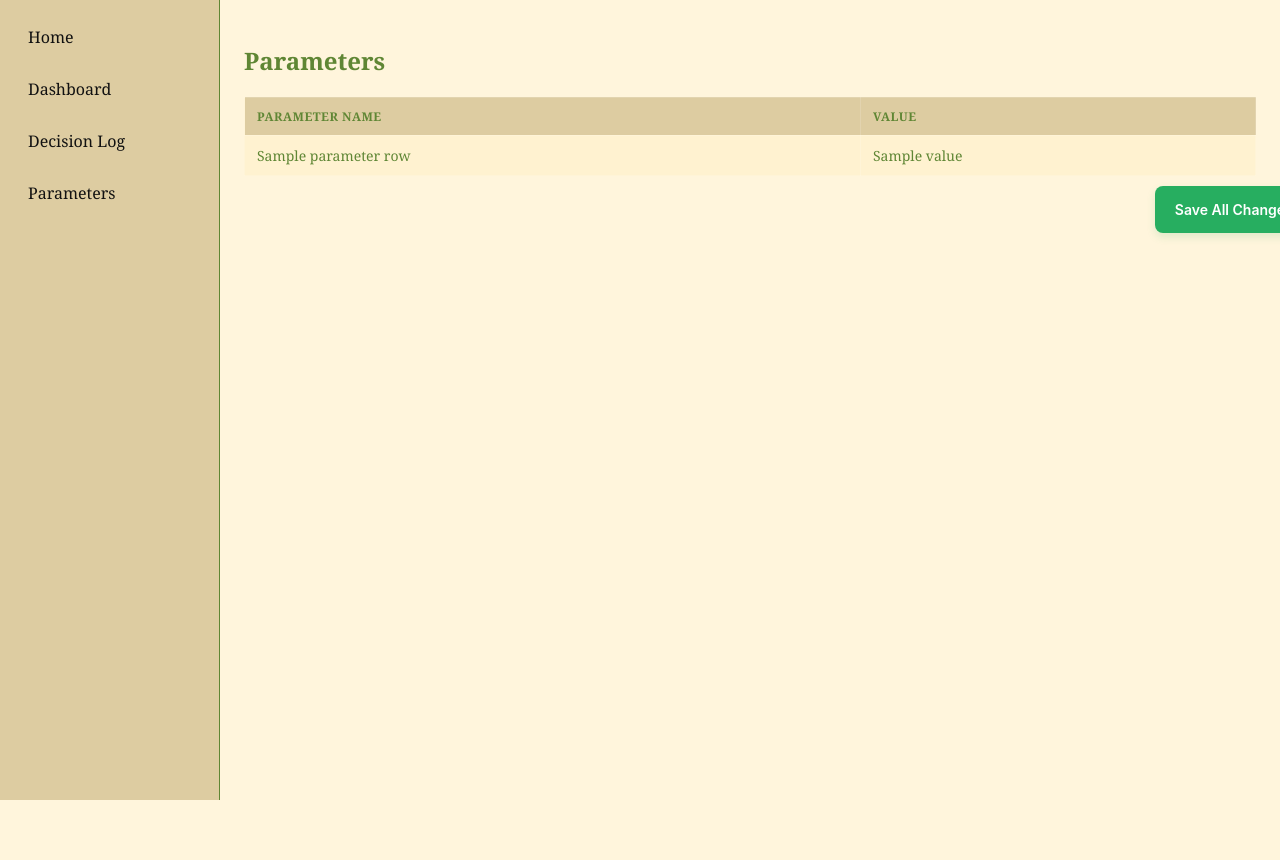
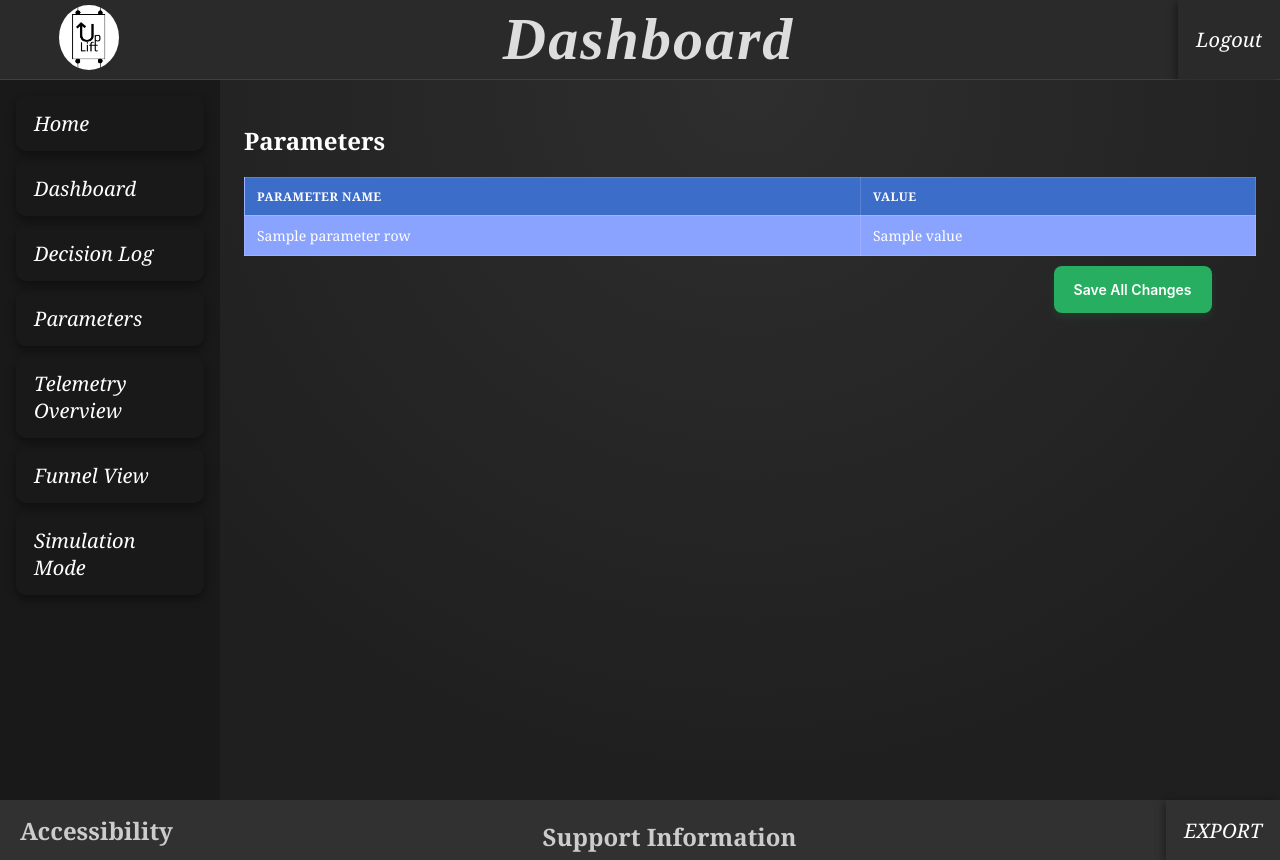
Before and after one commit to jhp212/com2020-game-telemetry, a FastAPI app: template dashboard/templates/parameters.html in a window 1280 px wide. Before the commit the page ends 800 px from the top, so only its background shows below. Run offline with FastAPI, Linux system fonts and the light colour scheme; the template is opened without the code that fills it: most values are stand-ins (such as "Sample title", 1, 10 or a date in 2020).

Commit message:
Major Styling Update

```diff
--- a/dashboard/static/css/style.css
+++ b/dashboard/static/css/style.css
@@ -6,11 +6,118 @@ html, body {
   height: 100%;
   margin: 0;
   font-family: Georgia, 'Times New Roman', Times, serif;
+  display: flex;
+  flex-direction: column;
+}
+.header{
+  display: flex;
+  justify-content: space-between;
+  background-color: #2a2a2a;
+  padding-left: 24px;
+  border-bottom: 1px solid rgba(255, 255, 255, 0.1);
+  height: 80px;
+  padding-right: 0;
+  align-items: stretch;
 }
 
-/* Using flex display to keep sidebar fixed*/
+.header_leftside{
+  display: flex;
+  align-items: centre;
+}
+.header_rightside{
+  display: flex;
+  align-items: center;
+}
+.header_center{
+  display: flex;
+  flex: 1;
+  position: relative;
+  justify-content: center;
+  align-items: center;
+
+}
+.logo{
+  height: 65px;
+  margin-top: 5px;
+  margin-left: 35px;
+  width: 60px;
+  border-radius: 100%;
+}
+.footer {
+  width: 100%;
+  margin: 0;
+  padding: 0;
+  min-height: 60px;
+  height: auto;
+  background-color: #1f1f1fea;
+  color: #ccc;
+  display: flex;
+  justify-content: space-between;
+  margin-top: 0;
+}
+.footer_leftside{
+  display: flex;
+  align-items: center;
+  margin-left: 20px;
+}
+.footer_rightside{
+  display: flex;
+  align-items: center;
+}
+.export_card{
+  margin-right: 0;
+  display: flex;
+  align-items: center;
+  justify-content: center;
+  padding: 14px 18px;
+  height: 100%;
+  color: white;
+  font-size: 20px;
+  font-style: italic;
+  border-radius: 0;
+  cursor: pointer;
+  box-shadow: 0 0 0 rgba(0,0,0,0),-2px 2px 8px rgba(0,0,0,0.4);
+  transition: box-shadow 0.2s ease, transform 0.4s ease, background-color 0.8s ease;
+}
+.export_card:hover{
+  background: #242424d3;
+  transform: translateX(-2px);
+  box-shadow: 0 -6px 15px rgba(79, 29, 138, 0.863);
+}
+h1{
+  color: #ddd;
+  font-family: "Goudy Old Style";
+  font-size: 60px;
+  font-style: italic;
+  letter-spacing: 2px;
+  font-weight: 800;
+}
+h3{
+  color: white;
+}
+.logout_card{
+  margin-right: 0;
+  display: flex;
+  align-items: center;
+  justify-content: center;
+  padding: 14px 18px;
+  height: 100%;
+  color: white;
+  font-size: 20px;
+  font-style: italic;
+  border-radius: 0;
+  cursor: pointer;
+  box-shadow: 0 0 0 rgba(0,0,0,0),-2px 2px 8px rgba(0,0,0,0.4);
+  transition: box-shadow 0.2s ease, transform 0.4s ease, background-color 0.8s ease;
+}
+.logout_card:hover{
+  background: #242424d3;
+  transform: translateX(-2px);
+  box-shadow: 0 6px 15px rgba(79, 29, 138, 0.863);
+}
+
 .layout {
-  min-height: 100vh;
+  min-height: calc(100vh - 80px);
   display: flex;
 }
 
@@ -19,10 +126,10 @@ html, body {
 .sidebar {
   width: 220px;
   flex: 0 0 220px;
-  background: #ddcca1;
-  border-right: 1px solid #5f8634;
+  background: #191919;
+  border-right: 1px;
   padding: 16px;
-  overflow-y: auto;
+  height: calc(100vh - 80px);
 }
 
 
@@ -35,14 +142,21 @@ html, body {
 
 .nav a {
   display: block;
-  padding: 10px 12px;
-  text-decoration: none;
-  color: #111;
-  border-radius: 8px;
+  padding: 14px 18px;
+  text-decoration: wavy;
+  color: white;
+  font-size: 20px;
+  font-style: italic;
+  border-radius: 10px;
+  cursor: pointer;
+  box-shadow: 0 4px 8px rgba(0, 0, 0, 0.4);
+  transition: box-shadow 0.2s ease, transform 0.2s ease, background-color 0.8s ease;
 }
 
 .nav a:hover {
-  background: #e9e9e9;
+  background: #242424d3;
+  transform: translateY(-6px);
+  box-shadow: 0 8px 20px rgba(79, 29, 138, 0.863);
 }
 
 
@@ -51,9 +165,9 @@ html, body {
   flex: 1;
   padding: 24px;
   overflow-x: hidden;
-  overflow-y: auto;
-  background: #fff5dc;
-  color: #5f8634;
+  height: calc(100vh - 80px);
+  background:radial-gradient(circle at top, #2e2e2e 0%, #1f1f1f 80%);
+  color: white;
 }
 
 
@@ -73,8 +187,8 @@ html, body {
 
 .graph {
   grid-column: span 12;
-  background: #f2f2f2;
-  border: 1px solid rgba(84, 169, 87, 0.519);
+  background: #303030;
+  border: 1px solid rgba(142, 142, 142, 0.519);
   border-radius: 12px;
   padding: 16px;
 }
@@ -106,15 +220,15 @@ html, body {
 
 table {
   width: 100%;
-  border: #111;
+  border: #4c00ff;
   border-collapse: collapse;
-  background: #fff2d0;
-  color: solid rgba(84, 169, 87, 0.519);
+  background: #8aa3ff;
+  color: solid rgb(255, 255, 255);
   font-size: 14px;
 }
 
 thead {
-  background: #ddcca1;
+  background: #3c6dc8;
 }
 
 th,
@@ -147,7 +261,7 @@ td pre {
   word-break: break-word;
   font-family: monospace;
   font-size: 12px;
-  color: #ddd;
+  color: #000000;
 }
 
 #decisionModel {
@@ -161,11 +275,12 @@ td pre {
 }
 
 #pop-up-container{
-  background:#fff;
+  background:#ffffff;
   padding:20px;
   width:400px;
   margin:10% auto;
   border-radius:6px;
+  color: #191919;
 }
 
 
@@ -218,7 +333,11 @@ button:hover {
 
 #save-btn{
   margin-top: 10px;
-  margin-left: 90%;
+  margin-left: 80%;
   font-size: 14px;
 
 }
+
+#pop-up-title{
+  color: #000000;
+}
--- a/dashboard/templates/base.html
+++ b/dashboard/templates/base.html
@@ -10,6 +10,17 @@
     <link rel="stylesheet" href="static/css/style.css">
 </head>
 <body>
+    <header class="header">
+        <div class="header_leftside">
+            <img src="static/css/TestLogo.png" class="logo">
+        </div>
+        <div class="header_center">
+        <h1>Dashboard</h1>
+        </div>
+        <div class="header_rightside">
+            <a class="logout_card">Logout</a>
+        </div>
+    </header>
     <div class="layout">
         <aside class="sidebar">
         <nav class="nav">
@@ -17,6 +28,9 @@
             <a href="/dashboard">Dashboard</a>
             <a href="/decisionLog">Decision Log</a>
             <a href="/parameters">Parameters</a>
+            <a href="">Telemetry Overview</a>
+            <a href="">Funnel View</a>
+            <a href="">Simulation Mode</a>
         </nav>
         </aside>
 
@@ -24,5 +38,13 @@
       {% block content %}{% endblock %}
     </main>
   </div>
+  <footer class="footer">
+        <div class="footer_leftside"><h2>Accessibility</h2>
+        </div>
+        <h2>Support Information</h2>
+        <div class="footer_rightside">
+            <a class="export_card">EXPORT</a>
+        </div>
+    </footer>
 </body>
 </html>
--- a/dashboard/templates/parameters.html
+++ b/dashboard/templates/parameters.html
@@ -26,7 +26,7 @@
   <div id="decisionModel">
   <div id="pop-up-container">
 
-    <h3>Decision Justification</h3>
+    <h3 id="pop-up-title">Decision Justification</h3>
 
     <label>Evidence</label>
     <textarea id="evidenceInput" rows="3" style="width:100%"></textarea>
```
Also changed, not shown: dashboard/static/css/OUTDATED_style.css (added, +223 -0 lines), dashboard/static/css/TestLogo.png (renamed from dashboard/templates/demo/TestLogo.png).
